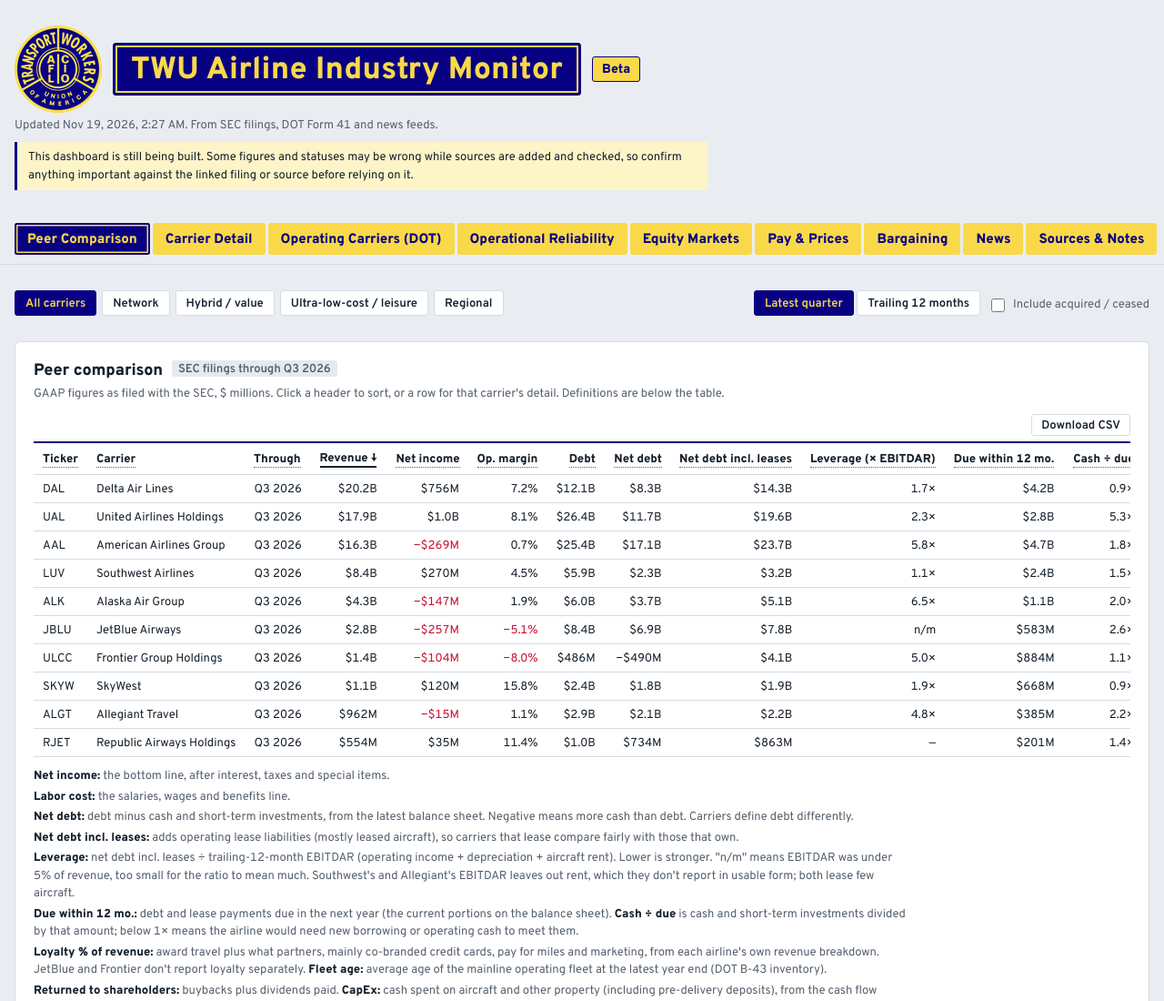
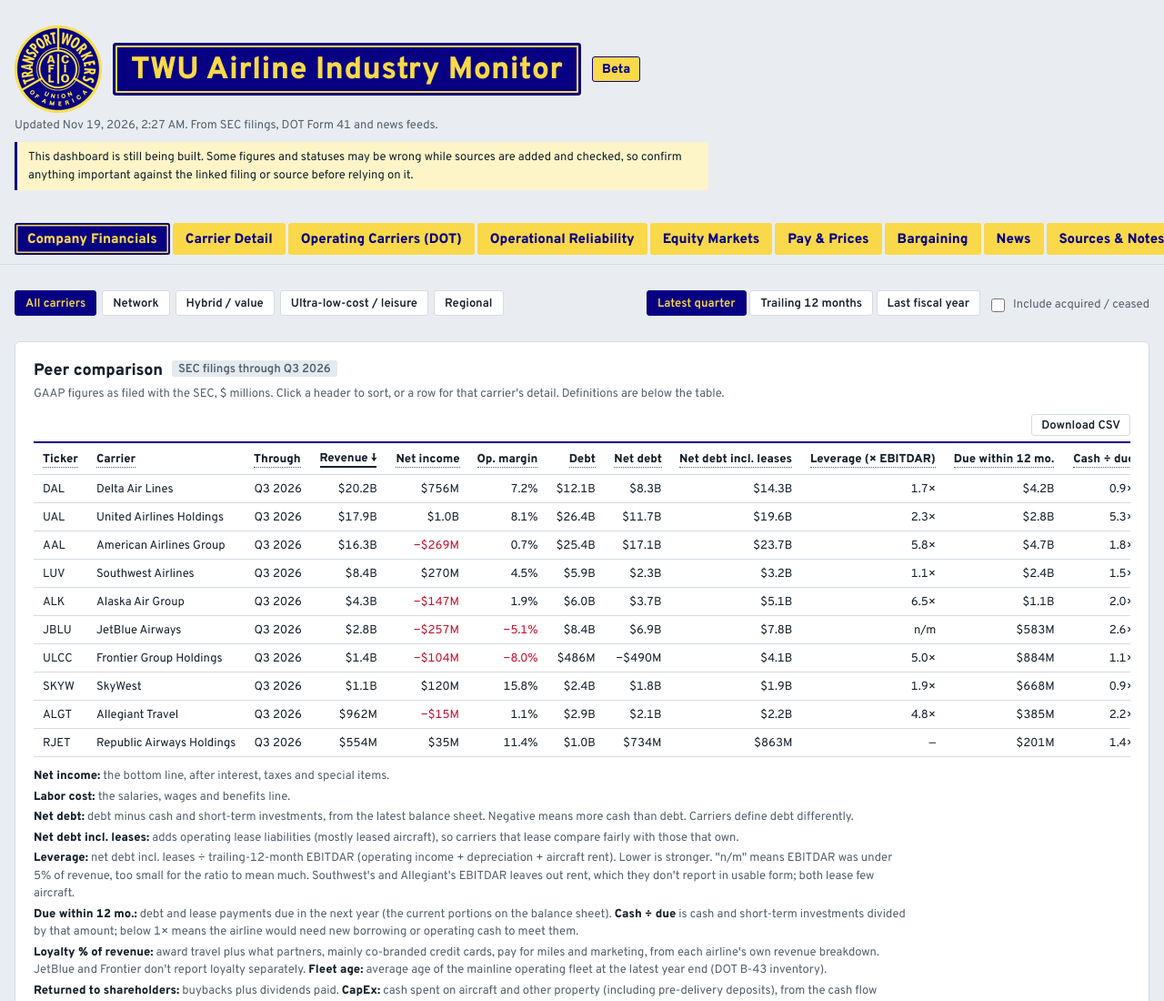
Before and after one commit to pantojar/airline-monitor, a plain HTML site: page index.html in a window 1280 px wide. Shown: the top 1100 px of the page at 91% size. Drawn offline with Linux system fonts and the light colour scheme.

Commit message:
Add Last fiscal year period; rename Peer Comparison tab to Company Financials
Co-Authored-By: Claude Opus 5.5 <noreply@anthropic.com>
Claude-Session: https://claude.ai/code/session_01TmczxPFQMLXgtPsZzSivzN

```diff
--- a/index.html
+++ b/index.html
@@ -314,7 +314,7 @@ window.dash = (function () {
   </header>
 
   <nav class="am-tabs" role="tablist">
-    <button class="am-tab" role="tab" data-tab="peers" aria-selected="true">Peer Comparison</button>
+    <button class="am-tab" role="tab" data-tab="peers" aria-selected="true">Company Financials</button>
     <button class="am-tab" role="tab" data-tab="carrier" aria-selected="false">Carrier Detail</button>
     <button class="am-tab" role="tab" data-tab="opcarriers" aria-selected="false">Operating Carriers (DOT)</button>
     <button class="am-tab" role="tab" data-tab="reliability" aria-selected="false">Operational Reliability</button>
@@ -335,6 +335,7 @@ window.dash = (function () {
       <span id="basis-chips">
         <button class="am-chip" data-basis="lq" aria-pressed="true">Latest quarter</button>
         <button class="am-chip" data-basis="ttm" aria-pressed="false">Trailing 12 months</button>
+        <button class="am-chip" data-basis="fy" aria-pressed="false">Last fiscal year</button>
       </span>
       <label class="am-chk"><input type="checkbox" id="inactive"> Include acquired / ceased</label>
     </div>
@@ -384,7 +385,7 @@ window.dash = (function () {
 
     <div class="am-card" id="h2h-card">
       <h2>Head-to-head</h2>
-      <p class="am-note">Pick two or three carriers to compare side by side. Uses the same period as the table above (latest quarter or trailing 12 months); the best figure in each row is in bold where "best" is clear-cut.</p>
+      <p class="am-note">Pick two or three carriers to compare side by side. Uses the same period as the table above (latest quarter, trailing 12 months or last fiscal year); the best figure in each row is in bold where "best" is clear-cut.</p>
       <div class="am-bar"><span id="h2h-chips" data-source="peer"></span></div>
       <div class="am-tbl-box">
         <table class="am-t" id="h2h-table" data-source="peer">
@@ -680,7 +681,7 @@ window.dash = (function () {
       </div>
       <ul class="am-foot am-defs">
         <li><b>Total return:</b> share price change plus dividends reinvested, from the start date you pick (the last trading day on or before it). <b>Annualized</b> is shown for periods over a year.</li>
-        <li><b>Market cap:</b> share price × shares outstanding from the cover of the latest 10-Q or 10-K. <b>Enterprise value:</b> market cap + net debt incl. leases (Peer Comparison tab). <b>EV ÷ EBITDAR</b> uses trailing-12-month EBITDAR; "n/m" where EBITDAR was under 5% of revenue.</li>
+        <li><b>Market cap:</b> share price × shares outstanding from the cover of the latest 10-Q or 10-K. <b>Enterprise value:</b> market cap + net debt incl. leases (Company Financials tab). <b>EV ÷ EBITDAR</b> uses trailing-12-month EBITDAR; "n/m" where EBITDAR was under 5% of revenue.</li>
         <li><b>Labor cost ÷ market cap:</b> trailing-12-month salaries, wages and benefits as a share of what the market values the whole company at. Above 100% means a year of payroll costs more than buying every share.</li>
         <li>Prices update near 9:45 a.m., noon and 4:15 p.m. Eastern on trading days; daytime prices are the latest IEX trade and can differ slightly from the consolidated tape. Price data: Tiingo.</li>
       </ul>
@@ -887,6 +888,7 @@ window.dash = (function () {
         <li><b>Quarters.</b> Where a filing reports only year-to-date amounts (every Q4, and all cash-flow items), the quarter is the year-to-date figure minus the prior year-to-date figure.</li>
         <li><b>Line items.</b> Revenue is total operating revenue. Labor is the salaries, wages and benefits line (us-gaap LaborAndRelatedExpense), which includes profit sharing for carriers that book it there. Fuel is aircraft fuel and related taxes. Returned to shareholders is cash paid for share repurchases plus dividends.</li>
         <li><b>Trailing 12 months</b> needs four consecutive reported quarters; carriers with a gap show a dash.</li>
+        <li><b>Last fiscal year</b> is the four quarters of each carrier's most recent fiscal year covered by a 10-K (every carrier covered uses the calendar year). CapEx uses the 10-K's full-year figure. Debt, cash, leverage and fleet age stay at the latest balance sheet whichever period is chosen.</li>
         <li><b>Cash + ST investments</b> excludes undrawn credit lines, so it runs below the "total liquidity" carriers quote.</li>
         <li><b>Debt</b> is as each carrier tags it. Some include finance leases and some do not, so compare debt levels across carriers with care.</li>
         <li><b>Operating carriers (DOT Form 41).</b> Each airline certificate files its own reports with the Department of Transportation, published by BTS on TranStats. The dashboard uses Schedule P-1.2 (profit and loss), P-6 (salaries by employee group, benefits, fuel), P-1(a) (monthly employees) and T-100 (available seat miles, all services). Figures are summed across DOT reporting regions to a system total. Financial schedules run about one quarter behind SEC filings; BTS publishes Q3 2026 on December 17. The job checks for new DOT data weekly.</li>
@@ -956,7 +958,7 @@ dash.calc('qtr', {
 
 dash.calc('peer', {
   title: 'Peer comparison',
-  description: 'One row per carrier: latest complete quarter and trailing four quarters of revenue, margin, labor cost and shareholder returns, plus cumulative returns and net income from Q1 2024.',
+  description: 'One row per carrier: latest complete quarter, trailing four quarters and last complete fiscal year of revenue, margin, labor cost and shareholder returns, plus cumulative returns and net income from Q1 2024.',
   inputs: ['financials', 'carriers'],
   fn: (financials, carriers) => {
     const num = (v) => (v === null || v === undefined || v === '' ? null : Number(v));
@@ -984,6 +986,19 @@ dash.calc('peer', {
       const ya = lqq ? m.get(Number(lqq.slice(0, 4)) - 1 + lqq.slice(4)) : null;
       const ret_ttm = ttmOk && rc ? t4.reduce((s, r) => s + retOf(r), 0) : null;
       const ret_lq = lqq && rc ? retOf(lq) : null;
+      // last fiscal year: the four quarters ending at the latest reported fiscal year-end quarter
+      // (December unless carriers.json sets fy_end_month for a carrier with a non-calendar year)
+      const fyEnd = String(c.fy_end_month || 12).padStart(2, '0');
+      const fyq = done.filter((q) => q.slice(5, 7) === fyEnd).pop() || null;
+      const fk = fyq ? Q.indexOf(fyq) : -1;
+      const f4 = span(fk - 3, fk);
+      const fyOk = f4.length === 4 && f4.every(ok);
+      const fy = (f) => (fyOk ? sum(f4, f) : null);
+      const rev_fy = fy('rev'), labor_fy = fy('labor'), opex_fy = fy('opex'), opinc_fy = fy('opinc');
+      const pf4 = span(fk - 7, fk - 4);
+      const labor_pfy = pf4.length === 4 ? sum(pf4, 'labor') : null;
+      const ret_fy = fyOk && rc ? f4.reduce((s, r) => s + retOf(r), 0) : null;
+      const fyRow = fyq ? m.get(fyq) : null;
       const withCash = rows.filter((r) => num(r.cash) !== null).sort((a, b) => (a.quarter < b.quarter ? 1 : -1))[0];
       const withDebt = rows.filter((r) => num(r.debt) !== null).sort((a, b) => (a.quarter < b.quarter ? 1 : -1))[0];
       const cq = lqq ? Q.filter((q) => q >= '2024-03' && q <= lqq).map((q) => m.get(q)) : [];
@@ -1000,6 +1015,11 @@ dash.calc('peer', {
         rl_lq: dv(ret_lq, lqq ? num(lq.labor) : null), rl_ttm: dv(ret_ttm, labor_ttm),
         ni_lq: lqq ? num(lq.ni) : null, ni_ttm: ttm('ni'),
         capex_lq: lqq ? num(lq.capex) : null, capex_ttm: lqq && num(lq.capex_ttm) !== null ? num(lq.capex_ttm) : ttmOk && t4.every((r) => num(r.capex) !== null) ? sum(t4, 'capex') : null,
+        fy_q: fyOk ? fyq : null, fy_label: fyOk ? 'FY ' + fyq.slice(0, 4) : null,
+        rev_fy, opm_fy: dv(opinc_fy, rev_fy), labor_fy, lopex_fy: dv(labor_fy, opex_fy), lyoy_fy: gr(labor_fy, labor_pfy),
+        ret_fy, rl_fy: dv(ret_fy, labor_fy), ni_fy: fy('ni'),
+        // the 10-K's full-year capex where tagged, otherwise the sum of the four quarters
+        capex_fy: fyOk && fyRow && num(fyRow.capex_ttm) !== null ? num(fyRow.capex_ttm) : fyOk && f4.every((r) => num(r.capex) !== null) ? sum(f4, 'capex') : null,
         liquidity: withCash ? num(withCash.cash) + (num(withCash.sti) || 0) : null,
         debt: withDebt ? num(withDebt.debt) : null,
         // net debt from one balance sheet: debt less cash and short-term investments at the same quarter end
@@ -2048,6 +2068,10 @@ dash.calc('dotpeer', {
       p.loy_lq = last && last.quarter === p.latest ? last.loyalty / last.rev : null;
       const t4 = rr.slice(-4);
       p.loy_ttm = t4.length === 4 && t4[3].quarter === p.latest ? d3.sum(t4, (r) => r.loyalty) / d3.sum(t4, (r) => r.rev) : null;
+      const fi = p.fy_q ? rr.findIndex((r) => r.quarter === p.fy_q) : -1;
+      const f4 = fi >= 3 ? rr.slice(fi - 3, fi + 1) : [];
+      const fyQs = p.fy_q ? [0, 3, 6, 9].map((k) => { const y = Number(p.fy_q.slice(0, 4)), mo = Number(p.fy_q.slice(5, 7)) - k; return (mo > 0 ? y : y - 1) + '-' + String(mo > 0 ? mo : mo + 12).padStart(2, '0'); }).reverse() : [];
+      p.loy_fy = f4.length === 4 && f4.every((r, i) => r.quarter === fyQs[i]) ? d3.sum(f4, (r) => r.loyalty) / d3.sum(f4, (r) => r.rev) : null;
       const f = fleetOf(MAINLINE[p.ticker]);
       p.fleet_age = f ? f.fleet_age : null; p.fleet_n = f ? f.fleet_n : null; p.fleet_year = f ? f.year : null;
     }
@@ -2111,14 +2135,14 @@ dash.calc('dotpeer', {
     const th = (t, cls) => { const e = document.createElement('th'); if (cls) e.className = cls; e.textContent = t; return e; };
     head.replaceChildren(th('Measure', 'l'), ...cols.map((r) => th(r.carrier)));
     if (cols.length < 2) { tb.replaceChildren(); const tr = document.createElement('tr'); const td0 = document.createElement('td'); td0.className = 'l'; td0.colSpan = 4; td0.textContent = 'Pick at least two carriers above.'; tr.append(td0); tb.append(tr); return; }
-    const pb = P.basis === 'ttm' ? 'ttm' : 'lq', per = pb === 'ttm' ? 'trailing 12 months' : 'latest quarter';
+    const pb = P.basis === 'ttm' || P.basis === 'fy' ? P.basis : 'lq', per = pb === 'ttm' ? 'trailing 12 months' : pb === 'fy' ? 'last fiscal year' : 'latest quarter';
     const ex = dash.data('exec_pay'), lg = dash.data('labor_groups'), dp = dash.data('dotpeer');
     const ratio = (t) => { if (ex.status !== 'ok') return null; const e = ex.data.filter((r) => r.ticker === t && !bad(r.ratio)).sort((a, b) => b.fy - a.fy)[0]; return e ? e.ratio : null; };
     const openN = (t) => (lg.status === 'ok' ? lg.data.filter((r) => r.ticker === t && r.open && r.status !== 'Ratified').length : null);
     const dotv = (t, f) => { if (dp.status !== 'ok') return null; const r = dp.data.find((x) => x.code === MAINLINE[t]); return r ? r[f + '_ttm'] : null; };
     const x = (v) => (bad(v) ? '—' : d3.format('.1f')(v) + '×');
     const ROWS = [
-      ['Period', (r) => ql(r.latest) + (pb === 'ttm' ? ' (12 mo.)' : ''), null],
+      ['Period', (r) => (pb === 'fy' ? r.fy_label || '—' : ql(r.latest) + (pb === 'ttm' ? ' (12 mo.)' : '')), null],
       ['Revenue', (r) => r['rev_' + pb], fmtM, 'hi'],
       ['Net income', (r) => r['ni_' + pb], fmtM, 'hi'],
       ['Operating margin', (r) => r['opm_' + pb], pct, 'hi'],
@@ -2830,7 +2854,7 @@ dash.calc('dotpeer', {
       : 'Closing prices, ' + dfmt(latest);
     stamp('mk-card', liveAt ? 'Intraday' : 'Close ' + dfmt(latest));
     const today = new Date().toISOString().slice(0, 10), shd = d3.max(list, (r) => (r.sharesDate && r.sharesDate <= today ? r.sharesDate : null));
-    document.getElementById('mk-note').textContent = asof + '. Total return runs from the close on ' + dfmt(mkBase((T.SPY || Object.values(T)[0]).eod, start)[0]) + '. Market cap uses shares outstanding from the latest SEC filing' + (shd ? ' (as of ' + dfmt(shd) + ' or earlier)' : '') + '; financial measures are the trailing 12 months from the Peer Comparison tab.' + (lateOnes.length ? ' † Return from first trading day: ' + lateOnes.join(', ') + '.' : '') + ' Click a header to sort.';
+    document.getElementById('mk-note').textContent = asof + '. Total return runs from the close on ' + dfmt(mkBase((T.SPY || Object.values(T)[0]).eod, start)[0]) + '. Market cap uses shares outstanding from the latest SEC filing' + (shd ? ' (as of ' + dfmt(shd) + ' or earlier)' : '') + '; financial measures are the trailing 12 months from the Company Financials tab.' + (lateOnes.length ? ' † Return from first trading day: ' + lateOnes.join(', ') + '.' : '') + ' Click a header to sort.';
     // chart: total return (dividends reinvested), price change (split-adjusted, no dividends) or share price in dollars
     const mode = ['px', 'usd'].includes(P.mkmode) ? P.mkmode : 'tsr';
     root.querySelectorAll('#mk-mode .am-chip').forEach((b) => b.setAttribute('aria-pressed', String(b.dataset.mode === mode)));
@@ -2905,7 +2929,7 @@ dash.calc('dotpeer', {
 
     const allQ = fin.status === 'ok' ? [...new Set(fin.data.map((r) => r.quarter))].sort() : [];
     const basis = P.dbasis === 'lq' ? 'lq' : 'ttm';  // DOT tab
-    const pbasis = P.basis === 'ttm' ? 'ttm' : 'lq';  // peer comparison
+    const pbasis = P.basis === 'ttm' || P.basis === 'fy' ? P.basis : 'lq';  // peer comparison
 
     // ---------- operating carriers (DOT) ----------
     const dpeer = dash.data('dotpeer'), dq = dash.data('dotq'), dcar = dash.data('dot_carriers');
@@ -3265,7 +3289,7 @@ dash.calc('dotpeer', {
           if (!bad(r['lopex_' + pbasis])) { const i = document.createElement('i'); i.className = 'am-ib'; i.style.width = Math.round(48 * r['lopex_' + pbasis] / maxL) + 'px'; lp.append(i); }
           lp.append(document.createTextNode(pct(r['lopex_' + pbasis])));
           tr.append(
-            td(r.ticker, 'l'), td(r.carrier, 'l am-hn'), td(r.latest ? ql(r.latest) : '—', 'l'),
+            td(r.ticker, 'l'), td(r.carrier, 'l am-hn'), td(pbasis === 'fy' ? r.fy_label || '—' : r.latest ? ql(r.latest) : '—', 'l'),
             withV(td(fmtM(r['rev_' + pbasis])), r['rev_' + pbasis]), withV(td(fmtM(r['ni_' + pbasis]), r['ni_' + pbasis] < 0 ? 'am-neg' : ''), r['ni_' + pbasis]), td(pct(op), op < 0 ? 'am-neg' : ''), withV(td(fmtM(r.debt)), r.debt), withV(td(fmtM(r.net_debt)), r.net_debt), withV(td(fmtM(r.lease_net_debt)), r.lease_net_debt), td(bad(r.leverage) ? (r.lev_nm ? 'n/m' : '—') : d3.format('.1f')(r.leverage) + '×'), withV(td(fmtM(r.due12)), r.due12), td(bad(r.cover) ? '—' : d3.format('.1f')(r.cover) + '×'), withV(td(fmtM(r['labor_' + pbasis])), r['labor_' + pbasis]), lp,
             td(sgn(r['lyoy_' + pbasis])), withV(td(fmtM(r['ret_' + pbasis])), r['ret_' + pbasis]), withV(td(fmtM(r['capex_' + pbasis])), r['capex_' + pbasis]), td(pct(r['loy_' + pbasis])), td(bad(r.fleet_age) ? '—' : d3.format('.1f')(r.fleet_age)), td(pct(r['rl_' + pbasis]), 'am-hn'),
             withV(td(fmtM(r.liquidity), 'am-hn'), r.liquidity),
```
